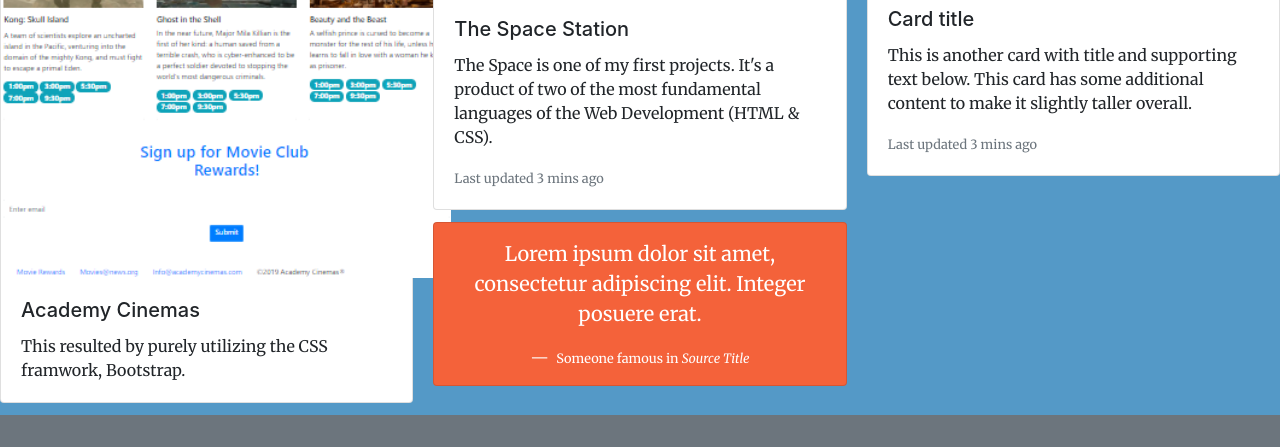
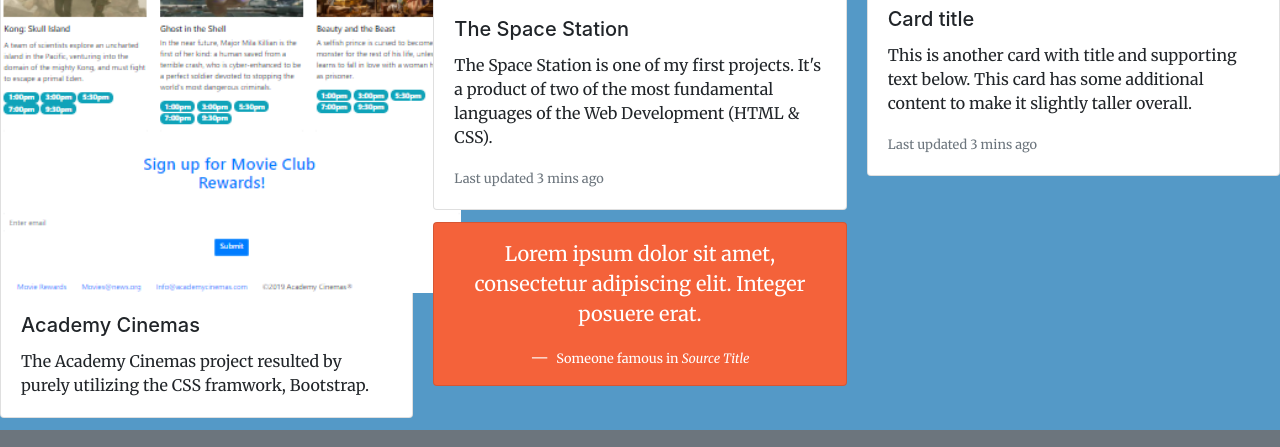
Before and after one commit to rshafi2/rshafi2.github.io, a website with bundled scripts: page index.html in a window 1280 px wide. Shown: the part 2777-3224 px from the top of the page. Built offline with nearby package versions, Linux system fonts and the light colour scheme; files whose address does not match are found by name.

Commit message:
Update index.html

```diff
--- a/index.html
+++ b/index.html
@@ -221,10 +221,10 @@
     </div>
     <div class="card-columns">
         <div class="card">
-          <img  style="width:450px;"  src="img/Projects/thumbnails/AcademyCinemas.png" class="project-photo" class="card-img-top" alt="...">
+          <img  style="width:460px;"  src="img/Projects/thumbnails/AcademyCinemas.png" class="project-photo" class="card-img-top" alt="...">
           <div class="card-body">
             <h5 class="card-title">Academy Cinemas</h5>
-            <p class="card-text">This resulted by purely utilizing the CSS framwork, Bootstrap.</p>
+            <p class="card-text">The Academy Cinemas project resulted by purely utilizing the CSS framwork, Bootstrap.</p>
           </div>
         </div>
         <div class="card">
@@ -239,7 +239,7 @@
           <img src="img/Projects/thumbnails/Space Station.png"  class="card-img-top" alt="...">
           <div class="card-body">
             <h5 class="card-title">The Space Station</h5>
-            <p class="card-text">The Space is one of my first projects. It's a product of two of the most fundamental languages of the Web Development (HTML & CSS).</p>
+            <p class="card-text">The Space Station is one of my first projects. It's a product of two of the most fundamental languages of the Web Development (HTML & CSS).</p>
             <p class="card-text"><small class="text-muted">Last updated 3 mins ago</small></p>
           </div>
         </div>
```
